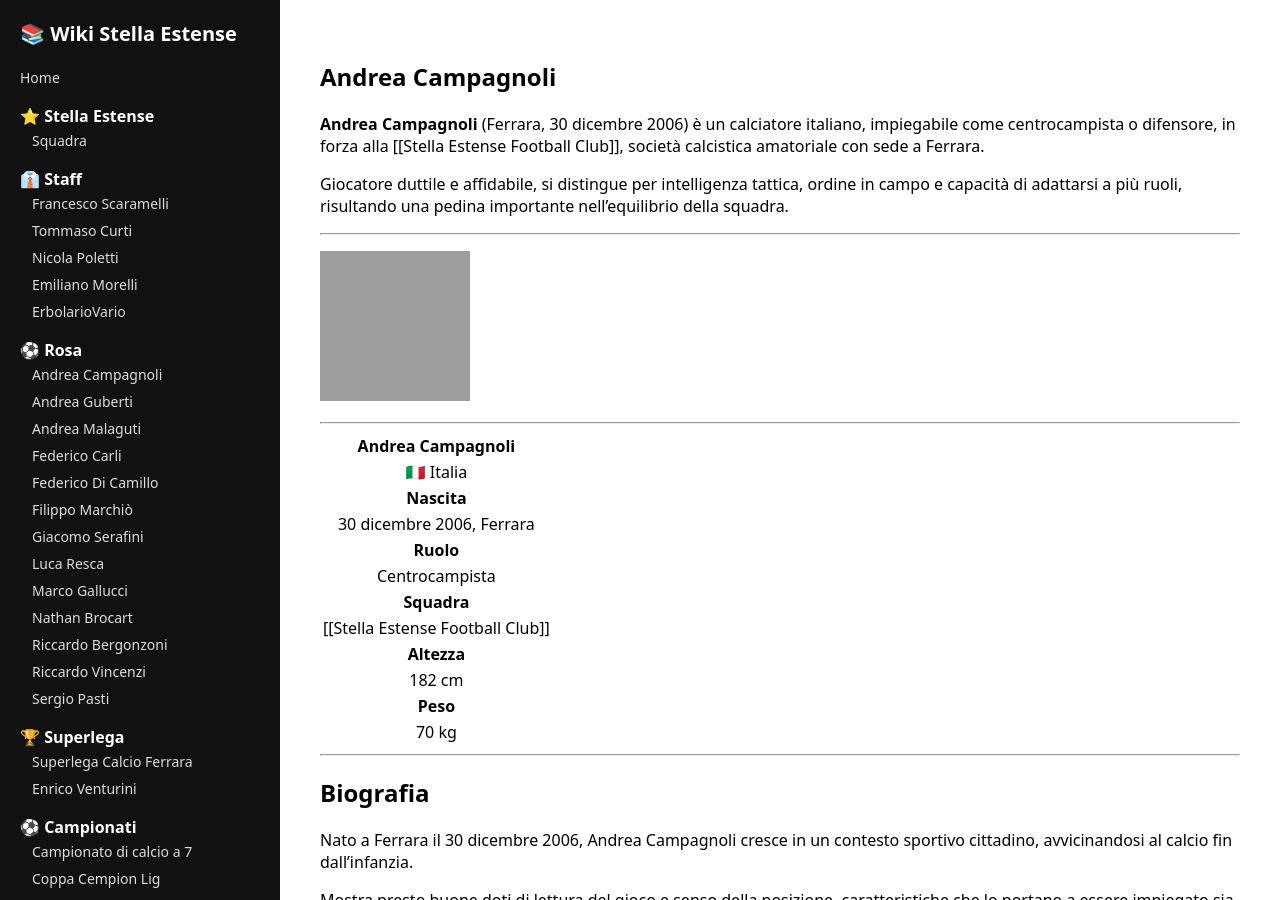
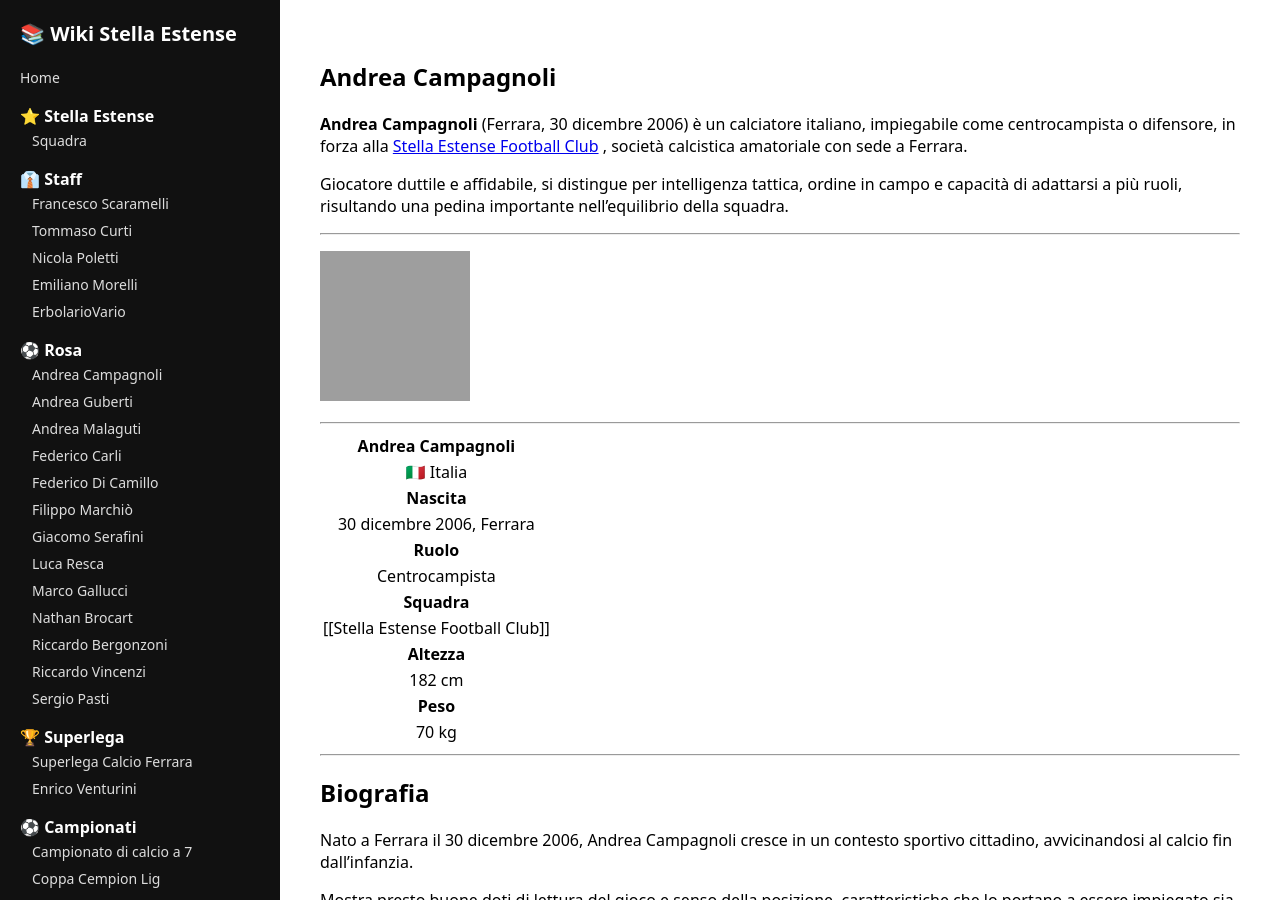
Before and after one commit to tommy-unife/Stella-Estense-Wiki, a Jekyll site: the page built from Andrea-Campagnoli.md, in a window 1280 px wide and 900 px high. Built offline with Jekyll 4.4.1, drawn with Linux system fonts in a browser that asks for light colours; our own code applies the rules of GitHub Pages for plain Markdown files; part of the change alters nothing that is shown; grey boxes are pictures that could not be loaded.

```diff
--- a/Andrea-Campagnoli.md
+++ b/Andrea-Campagnoli.md
@@ -1,6 +1,7 @@
 ## Andrea Campagnoli
 
-**Andrea Campagnoli** (Ferrara, 30 dicembre 2006) è un calciatore italiano, impiegabile come centrocampista o difensore, in forza alla [[Stella Estense Football Club]], società calcistica amatoriale con sede a Ferrara.
+**Andrea Campagnoli** (Ferrara, 30 dicembre 2006) è un calciatore italiano, impiegabile come centrocampista o difensore, in forza alla [Stella Estense Football Club](Stella-Estense-Football-Club.md)
+, società calcistica amatoriale con sede a Ferrara.
 
 Giocatore duttile e affidabile, si distingue per intelligenza tattica, ordine in campo e capacità di adattarsi a più ruoli, risultando una pedina importante nell’equilibrio della squadra.
 
```
